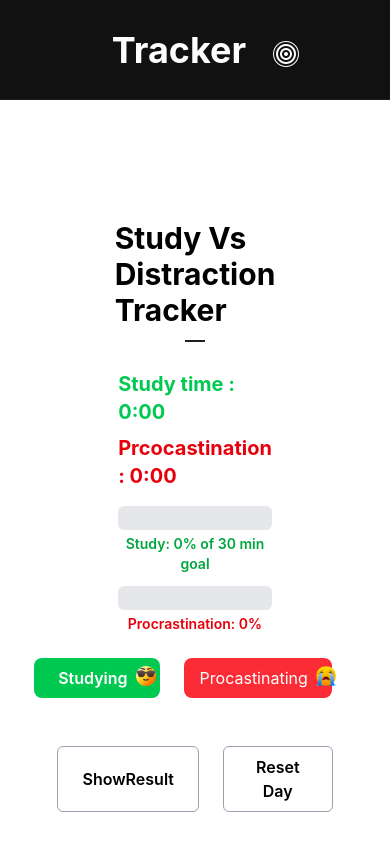
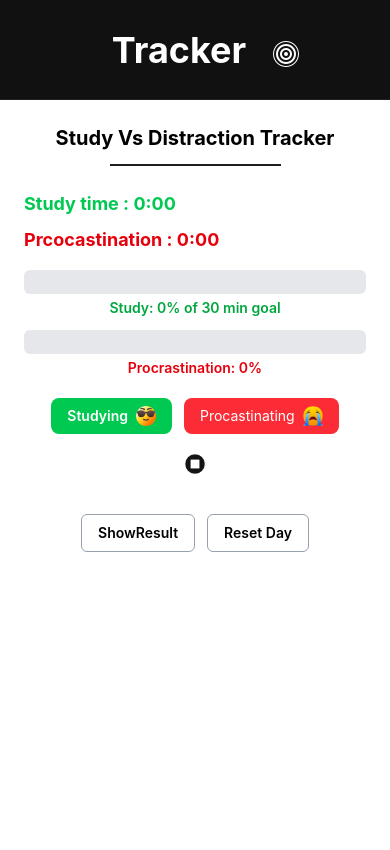
Before and after one commit to anuradhasharma1/tracker, a React (Vite) app: page / in a window 390 px wide. Shown: the top 850 px of the page. Built offline with nearby package versions, Linux system fonts and the light colour scheme.

Commit message:
make tracker.jsx responsive for different screen sizes

```diff
--- a/src/components/Tracker.jsx
+++ b/src/components/Tracker.jsx
@@ -37,38 +37,38 @@ const Tracker = () => {
 
     return (
         <>
-            <div className=' flex justify-center items-center flex-col p-30 mx-6 gap-2  '>
-                <h1 className=' md:font-stretch-50% font-bold text-black text-3xl   '>Study Vs Distraction Tracker </h1>
-                <div className=' border-[#1f1f1f]  border-[0.5px] w-1/5 my-1'></div>
-                <div className=' my-4 '>
+            <div className=' flex justify-center items-center flex-col  px-4 sm:px-8 md:px-16 lg:px-32 py-6 sm:py-8 mx-2 sm:mx-4 gap-2  '>
+                <h1 className=' md:font-stretch-50% font-bold text-black text-xl sm:text-2xl md:text-3xl text-center   '>Study Vs Distraction Tracker </h1>
+                <div className=' border-[#1f1f1f]  border-[0.5px] w-1/2 sm:w-1/4 my-1'></div>
+                <div className=' my-3 sm:my-4 w-full  max-w-md '>
                     <ul className=' flex flex-col gap-2'>
 
-                        <li className=' font-bold text-xl text-green-500'> Study time : {formatTime(Study)}  </li>
-                        <li className=' font-bold text-red-600 text-xl'>Prcocastination : {formatTime(Lazy)} </li>
+                        <li className=' font-bold text-lg sm:text-xl text-green-500'> Study time : {formatTime(Study)}  </li>
+                        <li className=' font-bold text-lg sm:text-xl text-red-600 '>Prcocastination : {formatTime(Lazy)} </li>
                     </ul>
                     <ProgressBar Study={Study} Lazy={Lazy} />
                 </div>
-                <div className=' flex gap-6 justify-around '>
-                    <button onClick={() => { setMode("Study"); setpaused(false); }} className="bg-green-500 hover:bg-green-600 text-white font-semibold  px-6 py-2 rounded-lg cursor-pointer flex gap-2">
+                <div className=' flex flex-wrap gap-3 sm:gap-6 justify-center '>
+                    <button onClick={() => { setMode("Study"); setpaused(false); }} className="bg-green-500 hover:bg-green-600 text-white font-semibold px-4  sm:px-6 py-2 rounded-lg cursor-pointer flex items-center gap-2 text-sm sm:text-base">
                         Studying
                         <img width={20} src="/cool.png" alt="h" />
                     </button>
-                    <button onClick={() => { setMode("Lazy"); setpaused(false); }} className="bg-red-500 hover:bg-red-600 text-white px-4 py-2 rounded-lg cursor-pointer flex gap-2">
+                    <button onClick={() => { setMode("Lazy"); setpaused(false); }} className="bg-red-500 hover:bg-red-600 text-white px-4 sm:px-4 py-2 rounded-lg cursor-pointer flex items-center gap-2 text-sm sm:text-base">
                         Procastinating
                         <img width={20} src="/emoji.png" alt="s" />
                     </button>
-                    <button onClick={() => setpaused(!paused)}><img className='w-6 cursor-pointer' src={paused ? "/play.png" : "/stop.png"} /></button>
+                    <button className="flex items-center justify-center px-3 py-2" onClick={() => setpaused(!paused)}><img className=' w-5 sm:w-6 cursor-pointer' src={paused ? "/play.png" : "/stop.png"} /></button>
                 </div>
 
-                <div className=' flex gap-6'>
-                    <button onClick={showResult} className=' border border-gray-400 my-10 px-6 py-2 rounded-md cursor-pointer font-semibold'>ShowResult</button>
-                    <button onClick={() => { setStudy(0); setLazy(0); setMode(null); setpaused(false); }} className='border border-gray-400 my-10 px-8 py-2 rounded-md cursor-pointer font-semibold'>Reset Day</button>
+                <div className=' flex flex-wrap gap-3 sm:gap-6 justify-center'>
+                    <button onClick={showResult} className=' border border-gray-400 mt-6 sm:mt-8 mb-4 px-4 sm:px-6 py-2 rounded-md cursor-pointer font-semibold text-sm sm:text-base'>ShowResult</button>
+                    <button onClick={() => { setStudy(0); setLazy(0); setMode(null); setpaused(false); }} className='border border-gray-400 mt-6 sm:mt-8 mb-4 px-4 sm:px-8 py-2 rounded-md cursor-pointer font-semibold text-sm sm:text-base'>Reset Day</button>
 
                 </div>
                 {verdictComment && (
                     <div className="text-center mt-2">
-                        <span className="font-black text-lg tracking-wide">{verdictComment.tag}</span>
-                        <p className="text-sm text-gray-500 mt-1">{verdictComment.comment}</p>
+                        <span className="font-black text-base sm:text-lg tracking-wide">{verdictComment.tag}</span>
+                        <p className="text-xs sm:text-sm text-gray-500 mt-1">{verdictComment.comment}</p>
                     </div>
                 )}
             </div>
```
